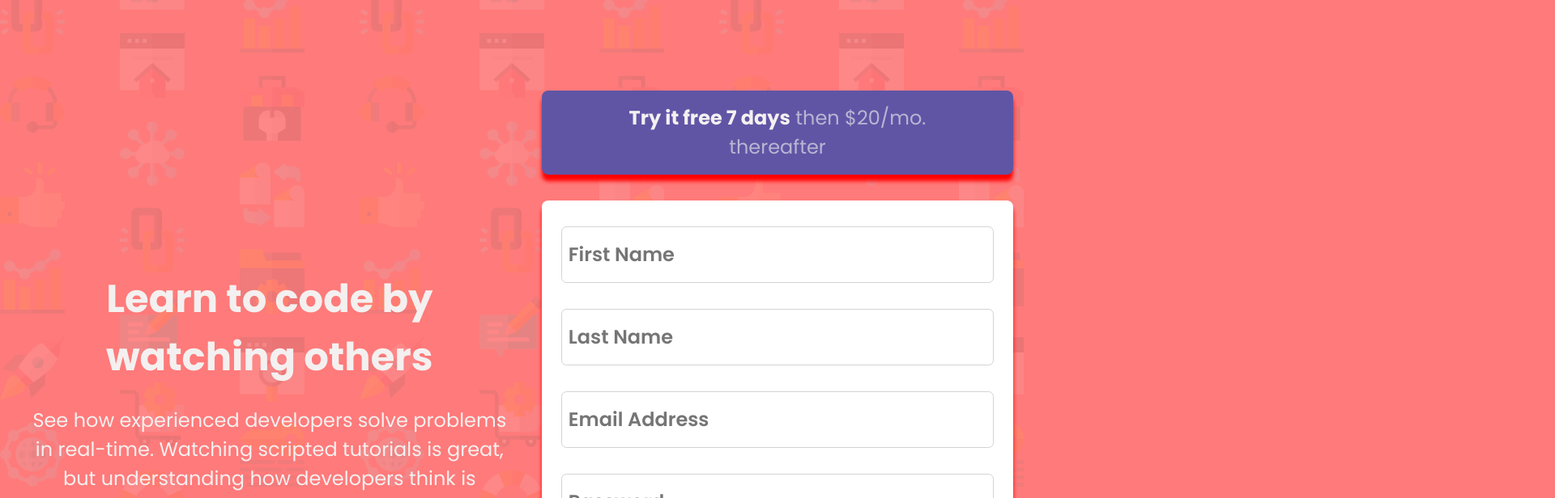
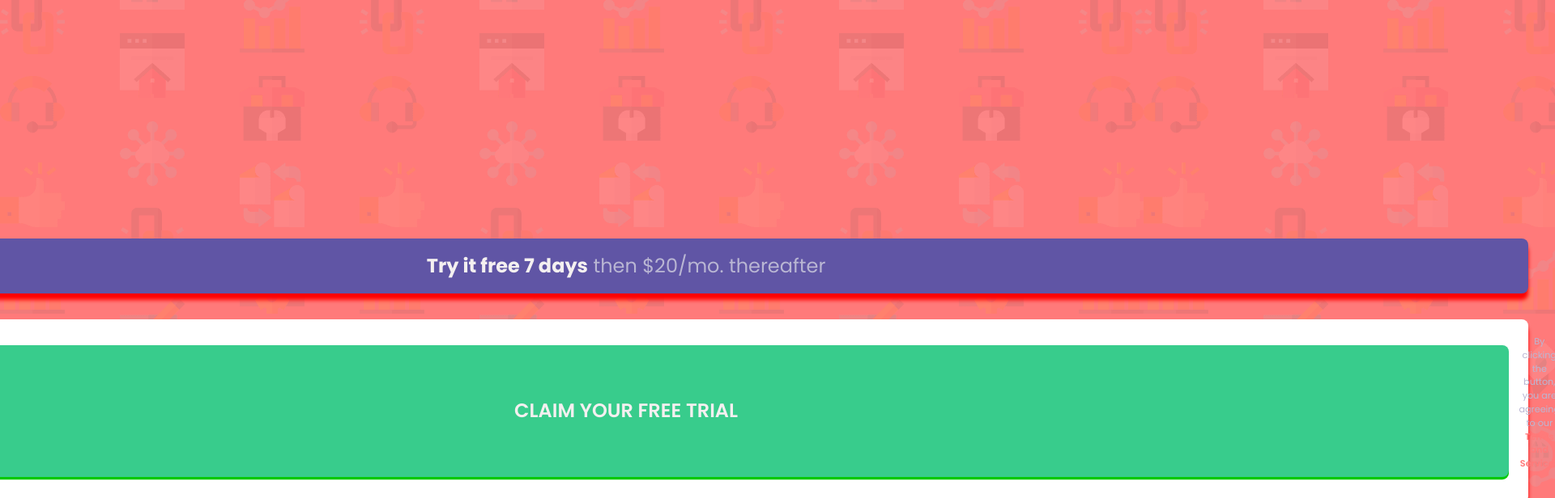
Before and after one commit to sclingan/intro-component, a React (Vite) app: page / in a window 1280 px wide. Shown: the top 616 px of the page at 81% size, 1920 px wide, since content can reach past the window. Built offline with nearby package versions, Linux system fonts and the light colour scheme.

Commit message:
Trying flex to fix input size issue

```diff
--- a/src/App.css
+++ b/src/App.css
@@ -97,6 +97,8 @@ p {
 }
 
 form {
+  display: flex;
+  flex: 1;
   padding: 1rem 1.5rem;
   background-color: white;
   border-radius: 0.5rem;
--- a/src/App.scss
+++ b/src/App.scss
@@ -71,6 +71,8 @@ p {
 }
 
 form {
+    display: flex;
+    flex: 1;
     padding: 1rem 1.5rem;
     background-color: white;
     border-radius: 0.5rem;
```
Also changed, not shown: 1 other file (tests, documents, lock files or other folders).
